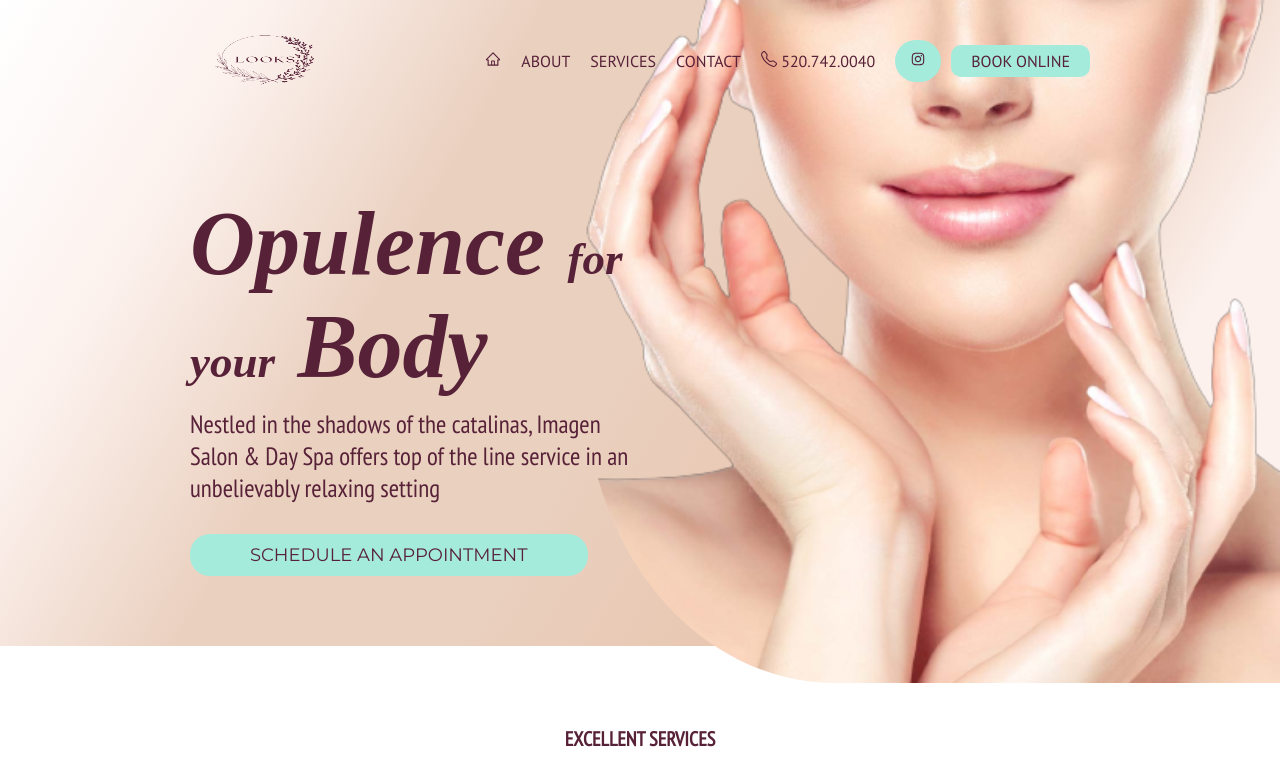
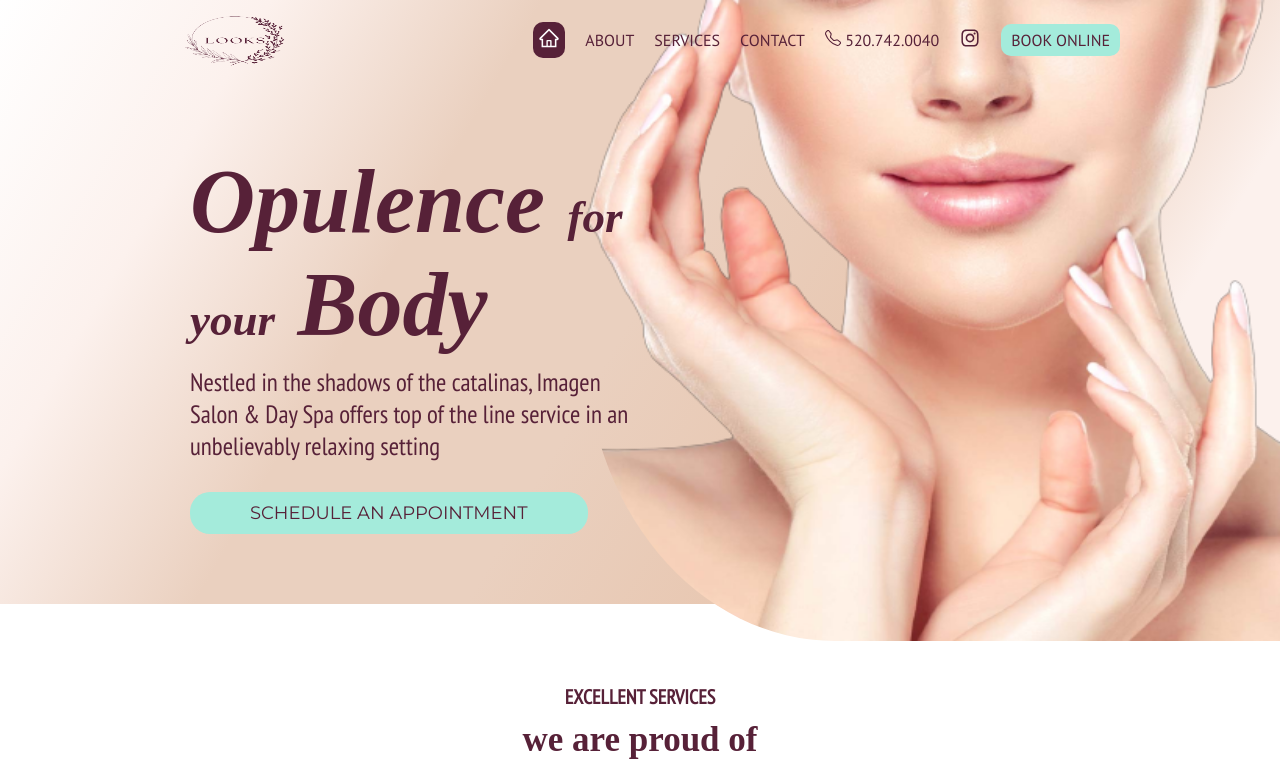
Before and after one commit to kakaran/Looks-Frontend, a React (Create React App) app: page / in a window 1280 px wide. Shown: the top 766 px of the page. Built offline with nearby package versions, Linux system fonts and the light colour scheme; a web font is replaced by a local one.

Commit message:
change the navbar style

```diff
--- a/package.json
+++ b/package.json
@@ -10,6 +10,7 @@
     "react": "^18.2.0",
     "react-dom": "^18.2.0",
     "react-icons": "^4.4.0",
+    "react-router-dom": "^6.3.0",
     "react-scripts": "5.0.1",
     "web-vitals": "^2.1.4"
   },
--- a/src/App.css
+++ b/src/App.css
@@ -1,4 +1,4 @@
-.App {
+/* .App {
   text-align: center;
 }
 
@@ -35,4 +35,4 @@
   to {
     transform: rotate(360deg);
   }
-}
+} */
--- a/src/App.js
+++ b/src/App.js
@@ -1,18 +1,15 @@
 import React from 'react';
-import Footer from './Components/Footer/Footer';
-import NavHome from './Components/Nav_Home/NavHome';
-import Experience from './Pages/Experience/Experience';
-import Services from './Pages/Services/Services';
-import Stories from './Pages/Stories/Stories';
+import {BrowserRouter as Router , Routes, Route} from "react-router-dom";
+import Home from "./Pages/Home/Home.jsx";
 
 function App() {
   return (
     <div className="App">
-      <NavHome/>
-      <Services/>
-      <Stories/>
-      <Experience/>
-      <Footer/>
+      <Router>
+        <Routes>
+          <Route exact path='/' element={<Home/>}/>
+        </Routes>
+      </Router>
     </div>
   );
 }
--- a/src/Components/Nav_Home/NavHome.css
+++ b/src/Components/Nav_Home/NavHome.css
@@ -21,7 +21,7 @@
 
 .BackgroundImage > img{
     width: 695px;
-    height: auto;
+    height: 641px;
     filter: brightness(100%);
     border-bottom-left-radius: 250px 300px;
     /* opacity: 0.8; */
--- a/src/Components/Navbar/Navbar.css
+++ b/src/Components/Navbar/Navbar.css
@@ -1,56 +1,44 @@
 @import url('https://fonts.googleapis.com/css2?family=PT+Sans+Narrow&display=swap');
 @import url('https://fonts.googleapis.com/css2?family=PT+Sans&display=swap');
 
-.NavbarContainer
+.Navbar_Container
 {
     display: flex;
     flex-direction: row;
     justify-content: space-between;
     align-items: center;
-    padding: 19px 30px;
 }
 
-.NavbarLogo
+.Navbar_Logo
 {
     width: 150px;
     height: 80px;
 }
-.anchoreTages
+
+.navabar_Link_Container
 {
     display: flex;
-    flex-direction: row;
-    list-style: none;
     align-items: center;
-    margin: 0px ;
+    gap: 20px;
 }
 
-.anchoreTages li a
-{
+.navabar_Link_Container a,.navbar_Link_Mobile_Container a{
     text-decoration: none;
-    margin : 0px 10px ;
+    color: #572138;
+    font-family: 'PT Sans', sans-serif;
     text-transform: uppercase;
-    color: #572138;
     font-weight: 400;
-    /* font-family: 'PT Sans Narrow', sans-serif; */
-    font-family: 'PT Sans', sans-serif;
 }
 
-.buttoninsta
-{
-    border-radius: 50px;
-    padding: 11px 5px ;
-    background-color: #A4EBDB;
-    margin: 0px 10px ;
+.navabar_Link_Container a.active , .navbar_Link_Mobile_Container a.active{
+
+    background: #572138;
+    padding: 5px 5px ;
+    border-radius: 10px;
+    color: white;
 }
 
-.buttoninsta:hover{
-    /* border: 1px solid #A4EBDB ; */
-    /* box-shadow: rgba(0, 0, 0, 0.16) 0px 10px 36px 0px, rgba(0, 0, 0, 0.06) 0px 0px 0px 1px; */
-    box-shadow: rgba(14, 30, 37, 0.12) 0px 2px 4px 0px, rgba(14, 30, 37, 0.32) 0px 2px 16px 0px;
-    background-color: transparent;
-}
-
-.buttonbook
+.navbar_btn
 {
     border-radius: 10px ;
     background-color: #A4EBDB;
@@ -58,85 +46,45 @@
     text-align: center;
 }
 
-.buttonbook:hover
-{
-    /* border: 1px solid #A4EBDB ; */
-    /* box-shadow: rgba(0, 0, 0, 0.16) 0px 10px 36px 0px, rgba(0, 0, 0, 0.06) 0px 0px 0px 1px; */
+.navbar_btn:hover{
     box-shadow: rgba(14, 30, 37, 0.12) 0px 2px 4px 0px, rgba(14, 30, 37, 0.32) 0px 2px 16px 0px;
     background-color: transparent;
 }
 
-.navbarhamburgerConttainer
-{
-    display: flex;
-    flex-direction: row;
-}
-
-.hamburger
+.navbar_Hamburger
 {
     display: none;
 }
 
+/* ----------------------------------Media Query ----------------------------------*/
 
-@media (max-width : 1050px)
-{
-    .hamburger{
-        display: block;
-        display: flex;
-        align-items: center;
+@media (max-width : 1050px ) {
+
+    .Navbar_Container
+    {
+        flex-direction: column;
+        align-items: flex-start;
     }
 
-    .anchoremobile
+    .navbar_Hamburger
+    {
+        display: block;
+        position: absolute;
+        right: 0px;
+        top:15px;
+    }
+
+    .navabar_Link_Container{
+        display: none;
+    }
+
+    .navbar_Link_Mobile_Container
     {
         display: flex;
         flex-direction: column;
-        list-style: none;
-        position: absolute;
-        left: 50px;
-        top: 90px;
-        /* box-shadow: rgba(0, 0, 0, 0.16) 0px 10px 36px 0px, rgba(0, 0, 0, 0.06) 0px 0px 0px 1px; */
-        animation-name: example;
-        animation-duration: 1s;
-        width: 85%;
-        border-radius: 20px;
-        text-align: center;
-        background-image:linear-gradient(120deg,white,#FCF1ED,#EAD0BF,#EAD0BF,#e8c7b1,#FCF1ED,#FCF1ED);
+        align-items: center;
+        gap: 20px;
+        margin-bottom: 10px;
+        width: 100%;
     }
-
-    @keyframes example {
-        from
-        {
-            top:35px
-        }
-        to{
-            top :90px
-        }
-    }
-
-    .anchoreTages
-    {
-        display: none;
-    }
-
-    .anchoremobile li
-    {
-        padding: 10px 0px;
-
-    }
-
-    .anchoremobile li a
-    {
-    text-decoration: none;
-    text-transform: uppercase;
-    color: #572138;
-    font-weight: 400;
-    /* font-family: 'PT Sans Narrow', sans-serif; */
-    font-family: 'PT Sans', sans-serif;
-    }
-
-    .buttoninsta
-    {
-        display: none;
-    }
-
 }
--- a/src/Components/Navbar/Navbar.jsx
+++ b/src/Components/Navbar/Navbar.jsx
@@ -1,57 +1,22 @@
-import React, { useState } from "react";
-import "./Navbar.css";
+import React ,{useState}from 'react'
+import image2 from "../../Images/LooksLogo.png"
 import { AiOutlineHome, AiOutlineInstagram } from "react-icons/ai";
 import { BsTelephone } from "react-icons/bs";
 import { BiPhoneCall } from "react-icons/bi";
-// import Hamburger from "hamburger-react";
+import {Link} from "react-router-dom";
 import { Sling as Hamburger } from 'hamburger-react'
-import image2 from "../../Images/LooksLogo.png"
+import "./Navbar.css";
 
 export default function Navbar() {
   const [menu, setmenu] = useState(false);
+  const [activevalue , setActiveValue] =useState("#")
+
 
   return (
     <>
-      <div className="NavbarContainer">
-        <div>
-          <img className="NavbarLogo" src={image2} alt="" />
-        </div>
-        <div className="navbarhamburgerConttainer">
-          <ul className={menu ? "anchoremobile" : "anchoreTages"}>
-            <li>
-              <a href="">
-                <AiOutlineHome />
-              </a>
-            </li>
-            <li>
-              <a href="">About</a>
-            </li>
-            <li>
-              <a href="">Services</a>
-            </li>
-            <li>
-              <a href="">Contact</a>
-            </li>
-            <li>
-              <a href="">
-                <BsTelephone /> 520.742.0040
-              </a>
-            </li>
-            <li className="buttoninsta">
-              <a href="">
-                <AiOutlineInstagram />
-              </a>
-            </li>
-            <li className="buttonbook">
-              <a href="">book Online</a>
-            </li>
-          </ul>
-          <div className="hamburger">
-          <a href="" style={{textDecoration: "none",
-        color: "#572138",padding : "0px 5px"}}>
-                <BiPhoneCall/> 520.742.0040
-              </a>
-              <hr style={{ width : " 1px", height:"25px", display : "inline-block",border : "none", borderLeft : "3px solid #572138" }}/>
+      <div className="Navbar_Container">
+      <img className="Navbar_Logo" src={image2} alt="" />
+      <div className="navbar_Hamburger">
       <Hamburger
             color="#572138" rounded
             onToggle={(toggled) => {
@@ -65,8 +30,17 @@ export default function Navbar() {
             }}
             />
             </div>
+      <div className={menu ? "navbar_Link_Mobile_Container" : "navabar_Link_Container"}>
+        <Link to="/" onClick={() =>{setActiveValue("#")}} className = { activevalue === "#" ? "active" : " " }><AiOutlineHome style={{fontSize: "22px"}} /></Link>
+        <Link to="/" onClick={() =>{setActiveValue("#about")}} className = { activevalue === "#about" ? "active" : " " }>About</Link>
+        <Link to="/" onClick={() =>{setActiveValue("#services")}} className = { activevalue === "#services" ? "active" : " " }>Services</Link>
+        <Link to="/" onClick={() =>{setActiveValue("#contact")}} className = { activevalue === "#contact" ? "active" : " " }>Contact</Link>
+        <Link to="/" onClick={() =>{setActiveValue("#number")}} className = { activevalue === "#number" ? "active" : " " }><BsTelephone /> 520.742.0040</Link>
+        <Link to="/" onClick={() =>{setActiveValue("#insta")}} className = { activevalue === "#insta" ? "active" : " " }><AiOutlineInstagram style={{fontSize: "22px"}}/></Link>
+        <Link to="/" className='navbar_btn'>Book Online</Link>
       </div>
       </div>
+
     </>
-  );
+  )
 }
--- a/src/Pages/Experience/Experience.css
+++ b/src/Pages/Experience/Experience.css
@@ -82,8 +82,9 @@
 
 .experienceContainer button:hover
 {
+    box-shadow: 10px 10px 10px #A4EBDB;
+    background-color: transparent;
     cursor: pointer;
-    box-shadow: rgba(50, 50, 93, 0.25) 0px 6px 12px -2px, rgba(0, 0, 0, 0.3) 0px 3px 7px -3px;
 }
 
 
--- a/src/Pages/Experience/Experience.jsx
+++ b/src/Pages/Experience/Experience.jsx
@@ -11,7 +11,7 @@ export default function Experience() {
           <h2>beautifying looks</h2>
           <h1>for over 10 years</h1>
           <p>
-            We're honored to have awards presented in 2013,in First Place for
+            We're honored to have awards presented in 2015,in First Place for
             Best Hair Salon and Second Place for Best Day Spa and Staff pick for
             Best Hair Salon by The Explorer "Best of the Northwest"
           </p>
@@ -26,7 +26,7 @@ export default function Experience() {
             </div>
             <div className="infoservices">
               <h1>10+</h1>
-              <p>years in service since 1985</p>
+              <p>years in service since 2010</p>
             </div>
           </div>
           <button>Schedule an appointment</button>
--- /dev/null
+++ b/src/Pages/Home/Home.jsx
@@ -0,0 +1,18 @@
+import React from 'react';
+import Footer from '../../Components/Footer/Footer';
+import NavHome from '../../Components/Nav_Home/NavHome';
+import Experience from '../Experience/Experience'
+import Services from '../Services/Services';
+import Stories from '../Stories/Stories';
+
+export default function Home() {
+    return (
+        <>
+            <NavHome/>
+            <Services />
+            <Stories />
+            <Experience />
+            <Footer />
+        </>
+    )
+}
--- a/src/Pages/Stories/Stories.css
+++ b/src/Pages/Stories/Stories.css
@@ -32,7 +32,6 @@
 .storiesDetail_imagecontainer > img
 {
     width: 350px;
-    box-shadow: -0px -10px 20px white inset;
 }
 
 .storiesDetail
--- a/src/index.css
+++ b/src/index.css
@@ -1,4 +1,4 @@
-body {
+/* body {
   margin: 0;
   font-family: -apple-system, BlinkMacSystemFont, 'Segoe UI', 'Roboto', 'Oxygen',
     'Ubuntu', 'Cantarell', 'Fira Sans', 'Droid Sans', 'Helvetica Neue',
@@ -10,7 +10,7 @@ body {
 code {
   font-family: source-code-pro, Menlo, Monaco, Consolas, 'Courier New',
     monospace;
-}
+} */
 *
 {
   margin: 0px;
```
Also changed, not shown: 1 other file (tests, documents, lock files or other folders). Lines whose indentation alone changed are shown as unchanged.
